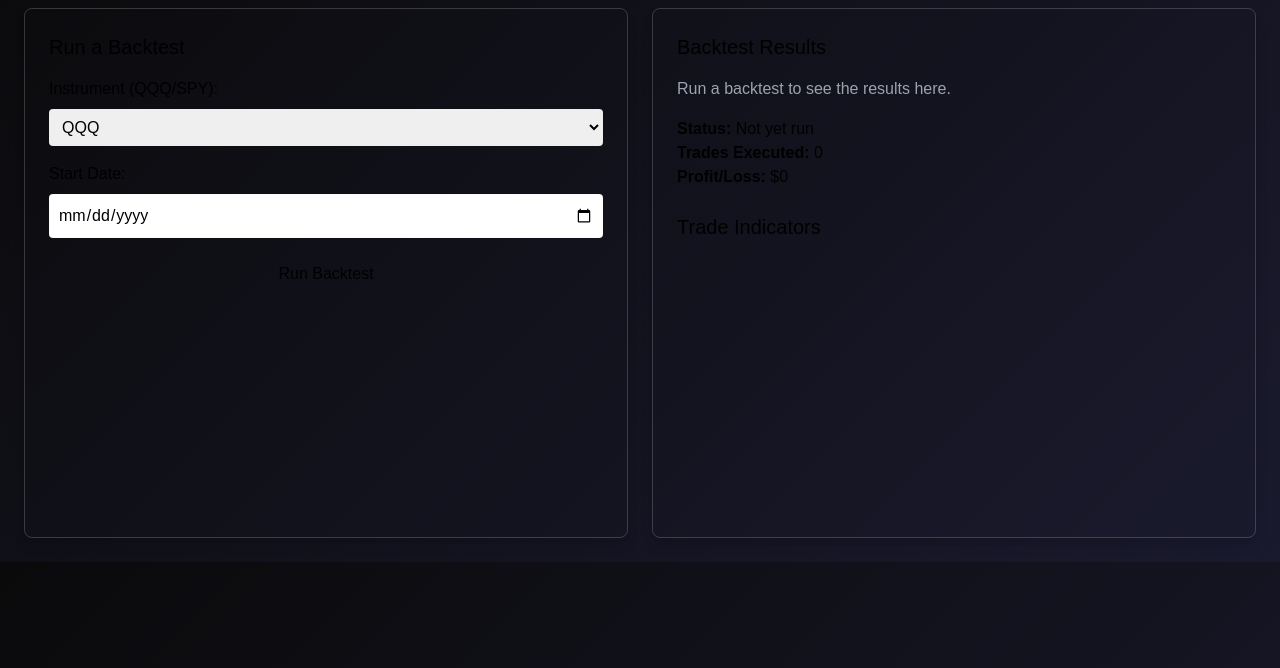
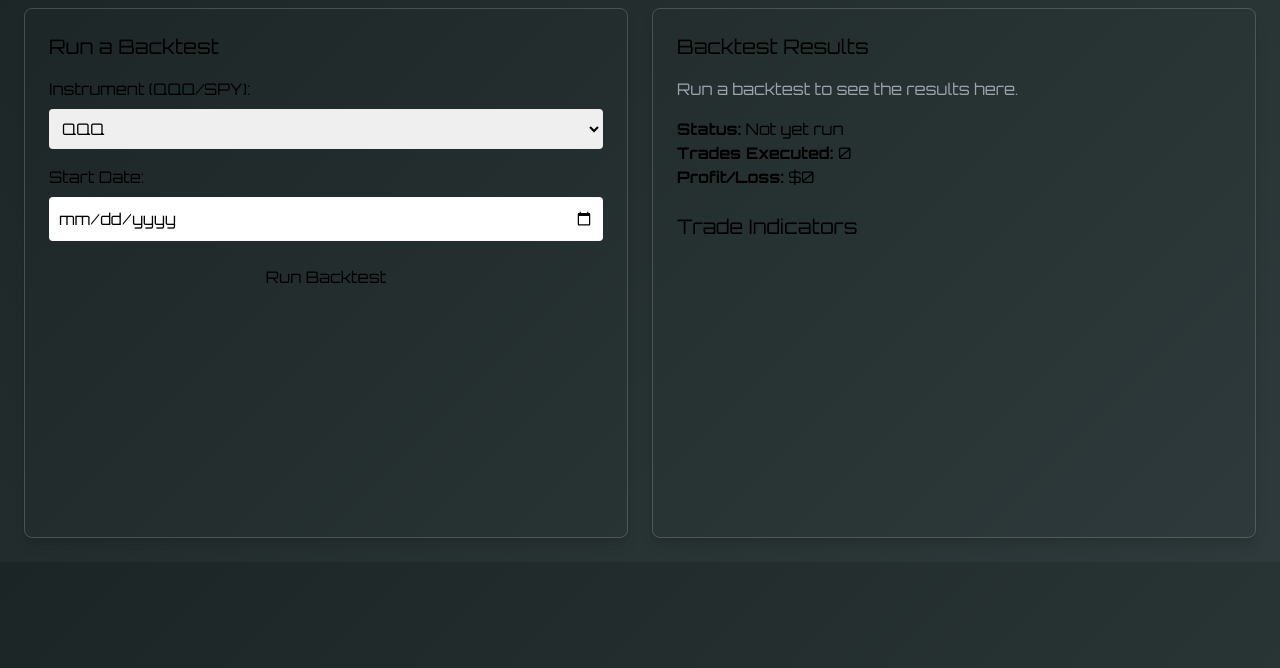
Before and after one commit to thewolfofweb3/trading-platform-frontend, a plain HTML site: page backtest.html in a window 1280 px wide. Shown: the part 132-800 px from the top of the page. Drawn offline with nearby package versions, Linux system fonts and the light colour scheme.

Commit message:
Update styles.css

```diff
--- a/styles.css
+++ b/styles.css
@@ -1,16 +1,19 @@
 /* Load a pre-built Tailwind CSS file */
 @import url('https://cdnjs.cloudflare.com/ajax/libs/tailwindcss/2.2.19/tailwind.min.css');
+
+/* Custom Futuristic Font */
+@import url('https://fonts.googleapis.com/css2?family=Orbitron:wght@400;700&display=swap');
 
 /* Custom Styles */
 body {
     font-family: 'Orbitron', sans-serif; /* Futuristic font */
-    background: linear-gradient(135deg, #0A0A0B, #1A1A2E); /* Gradient background */
+    background: linear-gradient(135deg, #1C2526, #2E3A3B); /* Cool gray gradient */
 }
 
 #trade-log, #trade-indicators {
     max-height: 300px;
     overflow-y: auto;
-    scrollbar-color: #00D4FF #1A1A2E; /* Custom scrollbar */
+    scrollbar-color: #00C4B4 #2E3A3B; /* Custom scrollbar */
     scrollbar-width: thin;
 }
 
@@ -19,10 +22,10 @@ body {
 }
 
 #trade-log::-webkit-scrollbar-track, #trade-indicators::-webkit-scrollbar-track {
-    background: #1A1A2E;
+    background: #2E3A3B;
 }
 
 #trade-log::-webkit-scrollbar-thumb, #trade-indicators::-webkit-scrollbar-thumb {
-    background: #00D4FF;
+    background: #00C4B4;
     border-radius: 4px;
 }
```
